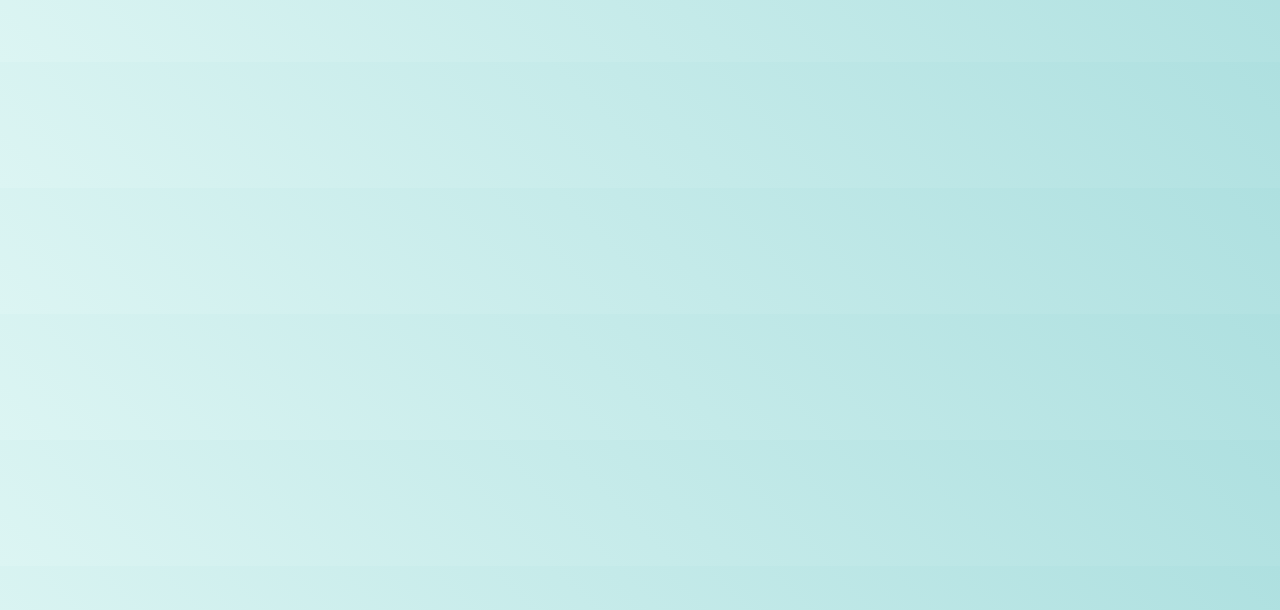
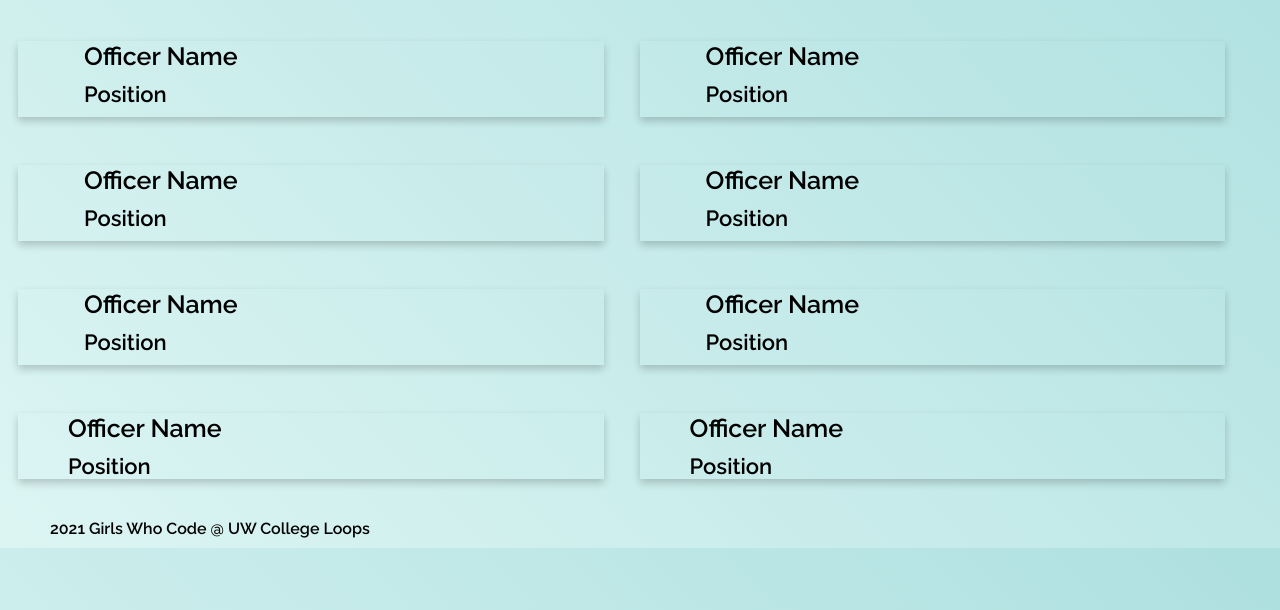
Before and after one commit to noaferman/GWC_Website, a plain HTML site: page docs/aboutUs.html in a window 1280 px wide. Shown: the part 190-800 px from the top of the page. Drawn offline with Linux system fonts and the light colour scheme.

Commit message:
changed aboutUs.html

```diff
--- a/docs/aboutUs.html
+++ b/docs/aboutUs.html
@@ -5,16 +5,17 @@
 
 <head>
     <!-- style sheet for index-->
-        <link href="../style/general.css" rel="stylesheet" />
+    <link href="../style/general.css" rel="stylesheet"/>
     <!-- Load font-->
-        <link href="https://fonts.googleapis.com/css2?family=Raleway:ital,wght@0,600;0,800;1,400&display=swap" rel="stylesheet">
+    <link href="https://fonts.googleapis.com/css2?family=Raleway:ital,wght@0,600;0,800;1,400&display=swap"
+          rel="stylesheet">
 
     <!--This is what we see when we hover over the tab-->
     <title>
         Girls Who Code @UW College Loops
     </title>
     <!-- This is the Icon for the webpage-->
-        <link  href="../images/husky_logo.png" rel="icon">
+    <link href="../images/husky_logo.png" rel="icon">
     <!--Set Background Image-->
 </head>
 
@@ -27,14 +28,89 @@
                 <img class="gwclogo" src="..\images\husky_logo.png" alt="Girls Who Code Husky Logo">
             </a>
             <a href="index.html"> Home</a>
-                <a  href='calendar.html'>Calendar</a>
+            <a href='calendar.html'>Calendar</a>
             <a class="active" href="aboutUs.html">About Us</a>
             <a href="getInvolved.html">Get Involved</a>
         </nav>
     </section>
 </header>
 <!--Begin Webpage content-->
+<div class="" about-section">
+<h1>Meet the Team!</h1>
+</div>
+<div class="row">
+    <div class="column">
+        <div class="card">
+            <div class = "container2">
+            <h2>Officer Name</h2>
+            <h3>Position</h3>
+            </div>
+        </div>
+    </div>
+    <div class="column">
+        <div class="card">
+            <div class = "container2">
+            <h2>Officer Name</h2>
+            <h3>Position</h3>
+            </div>
+        </div>
+    </div>
+    <div class="row">
+    <div class="column">
+        <div class="card">
+            <div class = "container2">
+            <h2>Officer Name</h2>
+            <h3>Position</h3>
+            </div>
+        </div>
+    </div>
+
+
+    <div class="column">
+        <div class="card">
+            <div class = "container2">
+            <h2>Officer Name</h2>
+            <h3>Position</h3>
+            </div>
+        </div>
+    </div>
+    </div>
+    <div class="row">
+    <div class="column">
+        <div class="card">
+            <div class = "container2">
+            <h2>Officer Name</h2>
+            <h3>Position</h3>
+            </div>
+        </div>
+    </div>
+
+    <div class="column">
+        <div class="card">
+            <div class = "container2">
+            <h2>Officer Name</h2>
+            <h3>Position</h3>
+            </div>
+        </div>
+    </div>
+    </div>
+
+<div class="row">
+    <div class="column">
+        <div class="card">
+            <h2>Officer Name</h2>
+            <h3>Position</h3>
+        </div>
+    </div>
+    <div class="column">
+        <div class="card">
+            <h2>Officer Name</h2>
+            <h3>Position</h3>
+        </div>
+    </div>
+</div>
 </body>
+
 
 <!--Footer-->
 <footer>
--- a/style/general.css
+++ b/style/general.css
@@ -36,7 +36,6 @@
     p {
         margin: 10px 50px 10px 50px;
         font-family: Raleway, sans-serif;
-        line-height: 120%;
         font-style: normal;
         font-weight: 600;
         font-size: 16px;
@@ -97,7 +96,7 @@
         height: 40px;
     }
 
-/*STYLE IMAGE OVERLAY/COLLAGE*/
+/*STYLE IMAGE OVERLAY/COLLAGE FOR INDEX PAGE*/
 
     /*Style Images*/
     .imageLeft {
@@ -124,13 +123,13 @@
 
     /*Text Overlay*/
     .container{
-        position: absolute;
+        position: relative;
         text-align: center;
         color: #FDD946;
     }
 
     .textOverlay{
-        margin-top: 300px;
+        margin-top: 100px;
         font-family: Raleway, sans-serif;
         font-size: 90px;
         font-weight: bold;
@@ -141,10 +140,12 @@
         transform: translate(-50%, -50%);
     }
 
-/*STYLE MEDIA*/
+/*STYLE MEDIA FOR INDEX PAGE*/
     /* Create three unequal columns that floats next to each other */
     .column {
         float: left;
+        width: 47%;
+        margin-bottom: 10px;
         padding: 10px;
     }
 
@@ -171,3 +172,32 @@
         width: 100%;
         }
     }
+
+/* STYLE MEDIA FOR ABOUT US PAGE */
+    /* each individual box within the columns*/
+    .card {
+        box-shadow: 0 4px 8px 0 rgba(0, 0, 0, 0.2);
+        margin: 8px;
+    }
+    .container2 {
+        padding: 0 16px;
+    }
+
+    .container2::after{
+        content: "";
+        clear: both;
+        display: table;
+    }
+
+    .about-section {
+        padding: 50px;
+        text-align: center;
+        background-color: #474e5d;
+        color: white;
+    }
+    @media screen and (max-width: 650px) {
+        .column {
+            width: 100%;
+            display: block;
+        }
+    }
```
Lines whose indentation alone changed are shown as unchanged.
